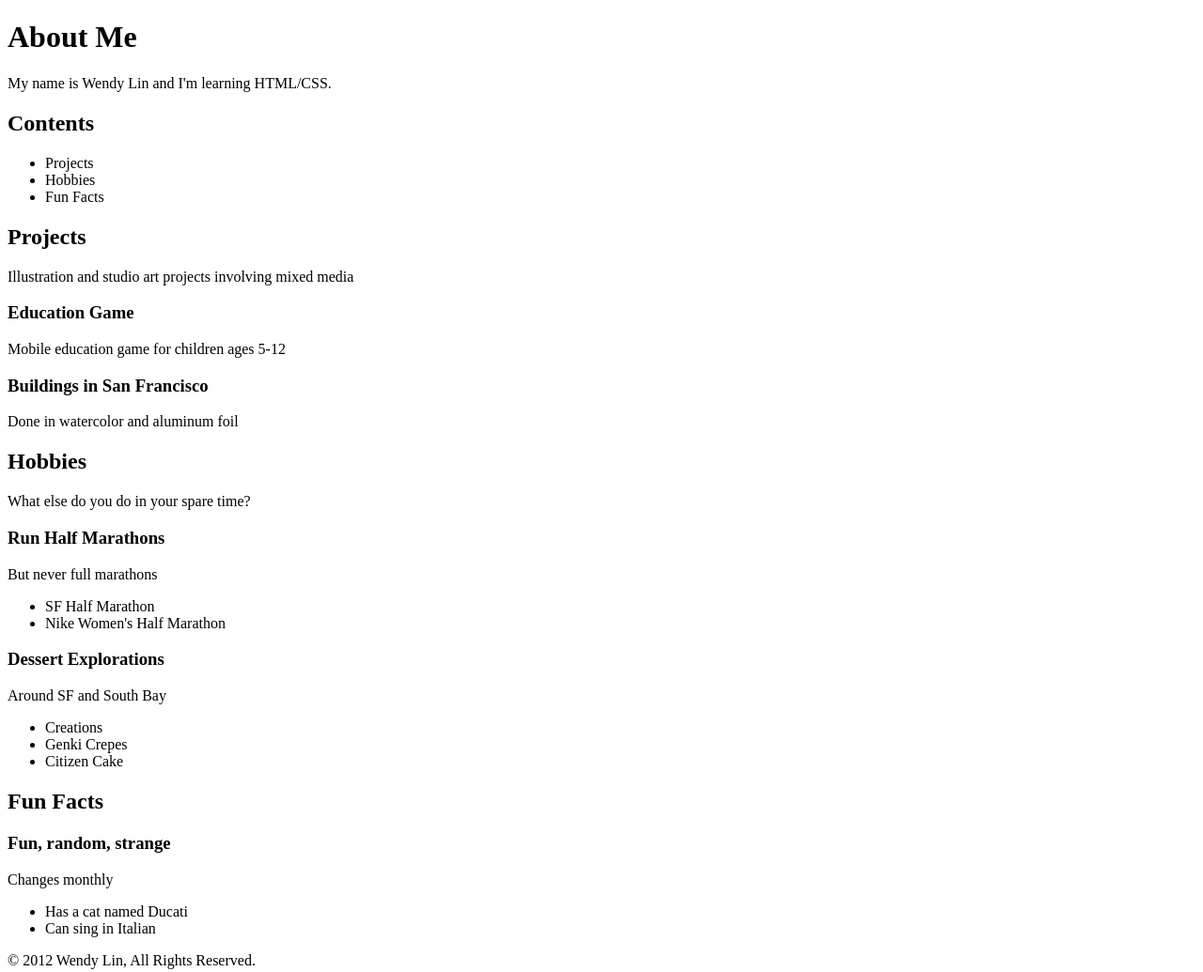
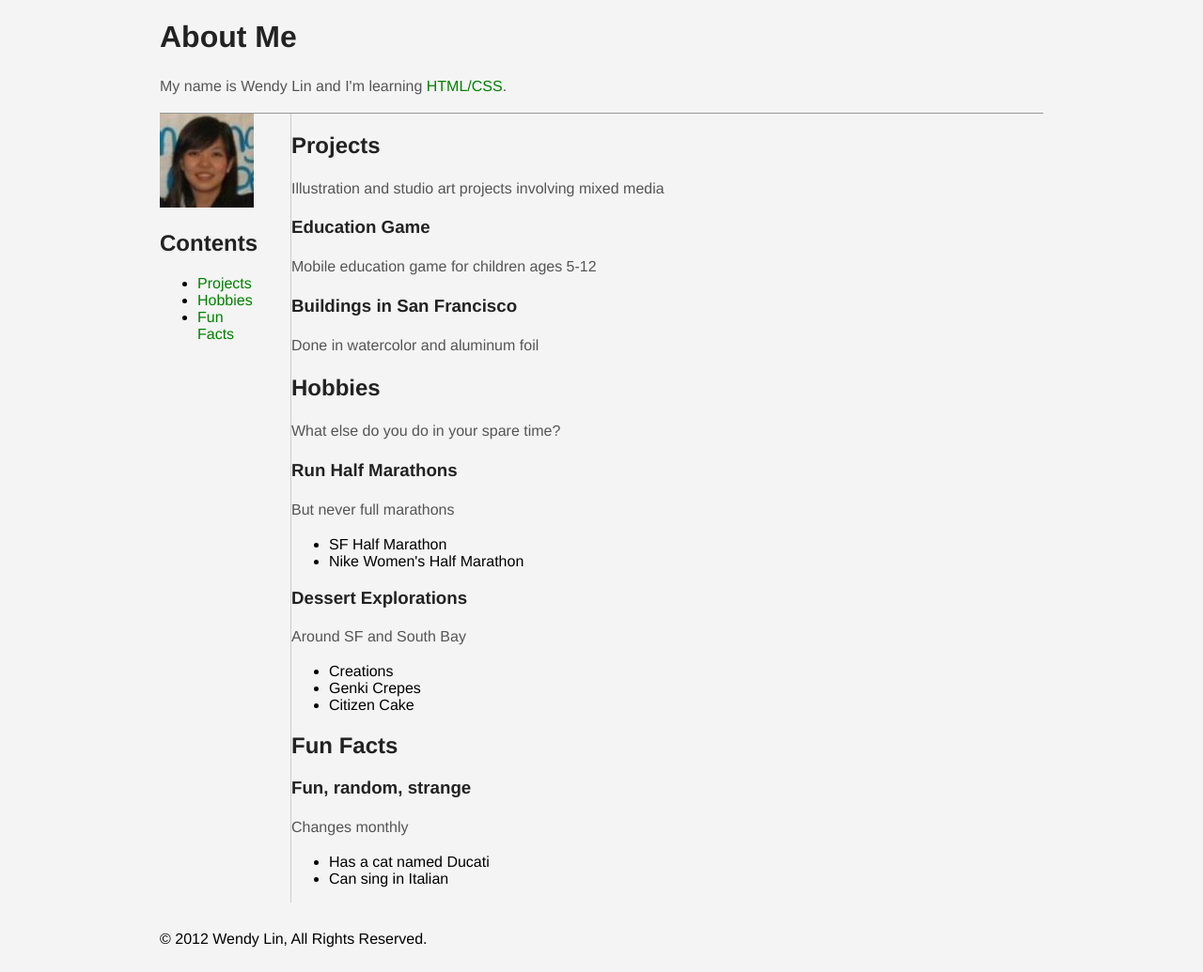
Before and after one commit to wendalynne/wendalynne.github.com, a plain HTML site: page index.html in a window 1280 px wide. Shown: the whole page at 94% size. Drawn offline with Linux system fonts and the light colour scheme.

Commit message:
formatted site

```diff
--- a/index.html
+++ b/index.html
@@ -2,27 +2,30 @@
 <html>
   <head>
     <title>About Me</title>
-    <!-- <link rel="stylesheet" href="resources/layout.css" type="text/css"> -->
-    <!-- <script src="resources/javascript.js" type="text/javascript" charset="utf-8"></script> -->
+    <link rel="stylesheet" href="resources/layout.css" type="text/css">
+    <script src="resources/javascript.js" type="text/javascript" charset="utf-8"></script>
   </head>
   <body>
 
     <div id="header" class="content">
       <h1>About Me</h1>
       <p>
-        My name is Wendy Lin and I'm learning HTML/CSS.
+        My name is Wendy Lin and I'm learning <a href="http://www.w3schools.com">HTML/CSS</a>.
       </p>
     </div>
 
     <div class="content clearfix">
       <!-- Page Navigation -->
       <div id="nav">
+        <a href = "http://www.facebook.com/fb.linwendy">
+          <img src="resources/wendy.jpg" alt="Profile pic"/>
+        </a>
         <h2>Contents</h2>
 
         <ul>
-          <li>Projects</li>
-          <li>Hobbies</li>
-          <li>Fun Facts</li>
+          <li><a href='#projects'>Projects</a></li>
+          <li><a href='#hobbies'>Hobbies</a></li>
+          <li><a href='#fun-facts'>Fun Facts</a></li>
         </ul>
       </div>
 
--- a/resources/layout.css
+++ b/resources/layout.css
@@ -2,6 +2,10 @@
  * Add your CSS styles here
  *
  */
+
+/*div {
+	border: 1px solid #F0F;
+}*/
 
 body {
 	font-family: Helvetica, Arial, sans-serif;
@@ -37,13 +41,15 @@ a:hover {
 
 #nav {
 	margin: 0 20px 0 0;
-  /* CHALLENGE 3: how could you get this to float to the left side of the screen? */
+	width:110px;
+	float:left;
 }
 
 #main {
 	margin: 0;
-  /*  CHALLENGE 3: how could you get this to float to the left side of the screen? */
-  /* CHALLENGE 2: how could you give this element a one-pixel border down its left side? */
+	border-left: 1px solid #cccccc;
+	width:800px;
+	float:right;
 }
 
 #copyright {
```
Also changed, not shown: resources/wendy.jpg (added).
